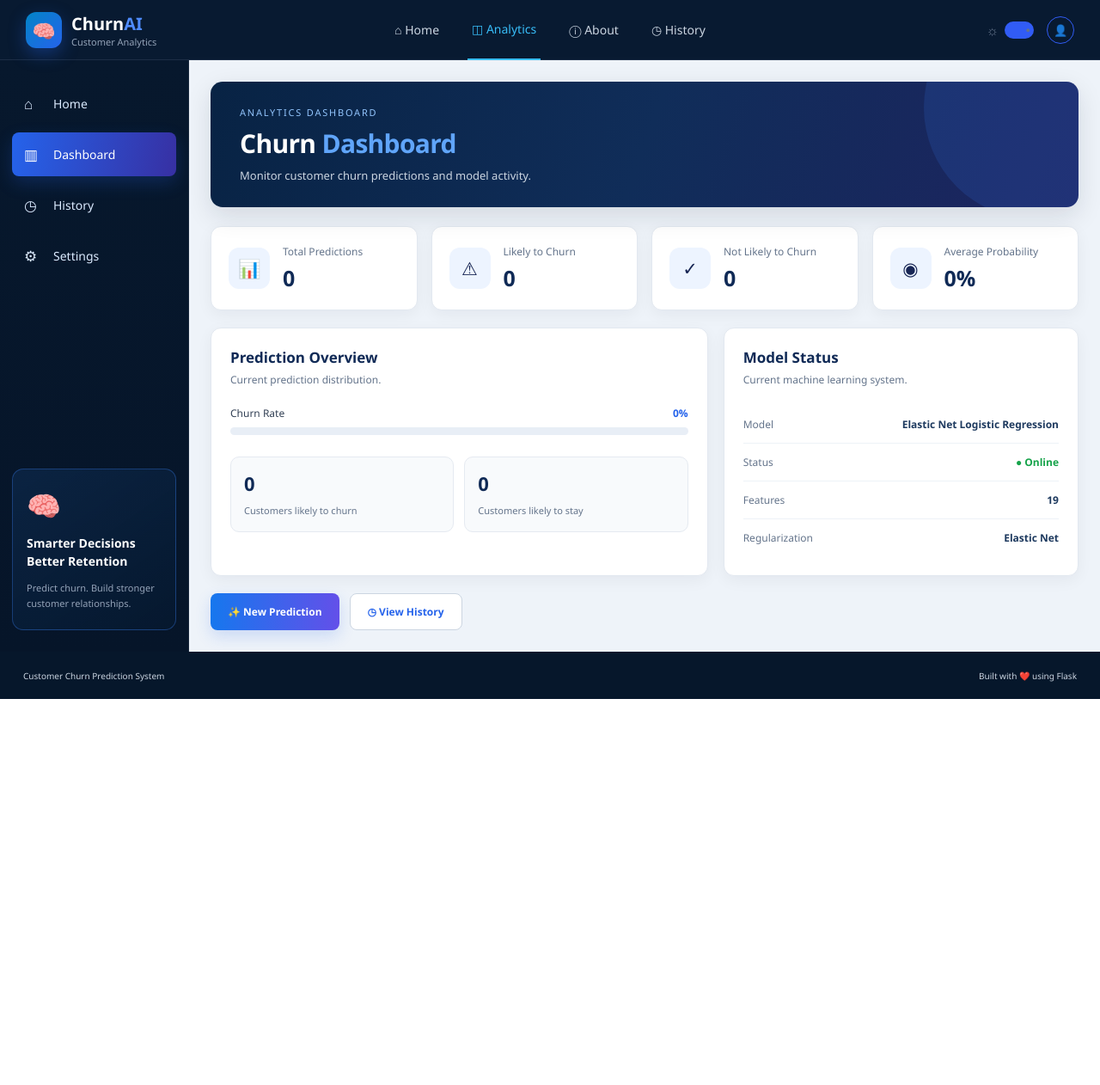
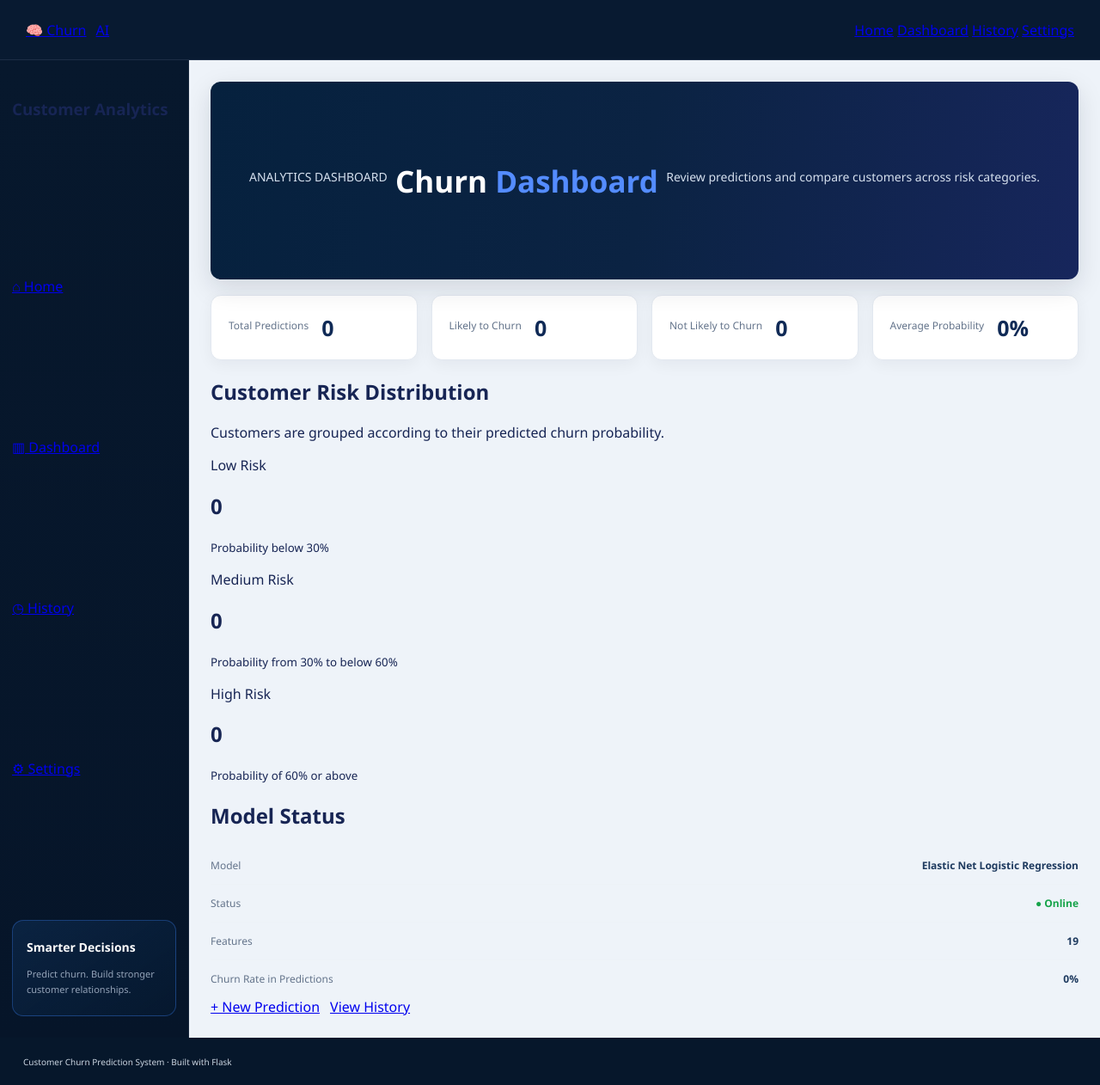
Before and after one commit to amulyaalluru2007-ctrl/Machine-Learning, a Flask app: page /dashboard in a window 1280 px wide. Shown: the whole page at 86% size. Before the commit the page ends 813 px from the top, so only its background shows below. Run offline with Flask 3, Linux system fonts and the light colour scheme; parts of the project's set-up code (start-up, migrations or seed data) failed here and were passed over.

Commit message:
Update dashboard.html

```diff
--- a/Project/customer_churn_deployment/templates/dashboard.html
+++ b/Project/customer_churn_deployment/templates/dashboard.html
@@ -1,416 +1,133 @@
+
 <!DOCTYPE html>
 <html lang="en">
-
 <head>
-
     <meta charset="UTF-8">
-
-<meta name="viewport"
-content="width=device-width, initial-scale=1.0">
-
+    <meta name="viewport" content="width=device-width, initial-scale=1.0">
     <title>ChurnAI | Dashboard</title>
-
-<link rel="stylesheet"
-href="{{ url_for('static', filename='style.css') }}">
-
+    <link rel="stylesheet" href="{{ url_for('static', filename='style.css') }}">
 </head>
-
 <body>
 
+<header class="topbar">
+    <a class="brand" href="/">🧠 Churn<span>AI</span></a>
+    <nav>
+        <a href="/">Home</a>
+        <a class="active" href="/dashboard">Dashboard</a>
+        <a href="/history">History</a>
+        <a href="/settings">Settings</a>
+    </nav>
+</header>
 
-<header class="topbar">
+<div class="page-layout">
+    <aside class="sidebar">
+        <h3>Customer Analytics</h3>
+        <a href="/">⌂ Home</a>
+        <a class="active" href="/dashboard">▥ Dashboard</a>
+        <a href="/history">◷ History</a>
+        <a href="/settings">⚙ Settings</a>
 
-<div class="brand">
+        <div class="sidebar-bottom">
+            <h3>Smarter Decisions</h3>
+            <p>Predict churn. Build stronger customer relationships.</p>
+        </div>
+    </aside>
 
-<div class="brand-logo">
-🧠
+    <main class="main-content">
+        <section class="hero">
+            <p class="eyebrow">ANALYTICS DASHBOARD</p>
+            <h1>Churn <span>Dashboard</span></h1>
+            <p>Review predictions and compare customers across risk categories.</p>
+        </section>
+
+        <section class="stats-grid">
+            <div class="stat-card">
+                <p>Total Predictions</p>
+                <h2>{{ total_predictions }}</h2>
             </div>
 
-<div>
-
-<div class="brand-name">
-Churn<span>AI</span>
+            <div class="stat-card">
+                <p>Likely to Churn</p>
+                <h2>{{ churn_count }}</h2>
             </div>
 
-<div class="brand-subtitle">
-Customer Analytics
+            <div class="stat-card">
+                <p>Not Likely to Churn</p>
+                <h2>{{ safe_count }}</h2>
             </div>
 
+            <div class="stat-card">
+                <p>Average Probability</p>
+                <h2>{{ average_probability }}%</h2>
+            </div>
+        </section>
+
+        <section class="panel">
+            <h2>Customer Risk Distribution</h2>
+            <p class="muted">Customers are grouped according to their predicted churn probability.</p>
+
+            <div class="risk-summary-grid">
+                <div class="risk-summary-card low-risk-card">
+                    <span class="dot green"></span>
+                    <div>
+                        <p>Low Risk</p>
+                        <h2>{{ low_risk_count }}</h2>
+                        <small>Probability below 30%</small>
+                    </div>
                 </div>
 
+                <div class="risk-summary-card medium-risk-card">
+                    <span class="dot yellow"></span>
+                    <div>
+                        <p>Medium Risk</p>
+                        <h2>{{ medium_risk_count }}</h2>
+                        <small>Probability from 30% to below 60%</small>
+                    </div>
                 </div>
 
+                <div class="risk-summary-card high-risk-card">
+                    <span class="dot red"></span>
+                    <div>
+                        <p>High Risk</p>
+                        <h2>{{ high_risk_count }}</h2>
+                        <small>Probability of 60% or above</small>
+                    </div>
+                </div>
+            </div>
+        </section>
 
-<nav class="top-navigation">
+        <section class="panel">
+            <h2>Model Status</h2>
 
-<a href="/">
-⌂ Home
-</a>
-
-<a href="/dashboard" class="active">
-◫ Analytics
-</a>
-
-<a href="/settings">
-ⓘ About
-</a>
-
-<a href="/history">
-◷ History
-</a>
-
-</nav>
-
-
-<div class="profile">
-
-<div class="theme-toggle">
-☼
-<span>●</span>
+            <div class="status-row">
+                <span>Model</span>
+                <strong>Elastic Net Logistic Regression</strong>
             </div>
 
-<div class="profile-icon">
-👤
+            <div class="status-row">
+                <span>Status</span>
+                <strong class="online">● Online</strong>
             </div>
 
+            <div class="status-row">
+                <span>Features</span>
+                <strong>19</strong>
             </div>
 
-</header>
+            <div class="status-row">
+                <span>Churn Rate in Predictions</span>
+                <strong>{{ churn_rate }}%</strong>
+            </div>
+        </section>
 
-
-
-<div class="page-layout">
-
-
-<aside class="sidebar">
-
-<div class="sidebar-menu">
-
-<a href="/" class="sidebar-link">
-<span>⌂</span>
-Home
-</a>
-
-<a href="/dashboard"
-class="sidebar-link active">
-
-<span>▥</span>
-Dashboard
-
-</a>
-
-<a href="/history"
-class="sidebar-link">
-
-<span>◷</span>
-History
-
-</a>
-
-<a href="/settings"
-class="sidebar-link">
-
-<span>⚙</span>
-Settings
-
-</a>
-
+        <div class="quick-actions">
+            <a href="/" class="primary-button">+ New Prediction</a>
+            <a href="/history" class="secondary-button">View History</a>
+        </div>
+    </main>
 </div>
 
-
-<div class="sidebar-bottom">
-
-<div class="sidebar-brain">
-🧠
-</div>
-
-<h3>
-Smarter Decisions
-<br>
-Better Retention
-</h3>
-
-<p>
-Predict churn. Build stronger
-customer relationships.
-</p>
-
-</div>
-
-</aside>
-
-
-
-<main class="main-content">
-
-
-<section class="dashboard-header">
-
-<div>
-
-<div class="hero-label">
-ANALYTICS DASHBOARD
-</div>
-
-<h1>
-Churn <span>Dashboard</span>
-</h1>
-
-<p>
-Monitor customer churn predictions
-and model activity.
-</p>
-
-</div>
-
-</section>
-
-
-
-<div class="stats-grid">
-
-
-<div class="stat-card">
-
-<div class="stat-icon">
-📊
-</div>
-
-<div>
-
-<p>Total Predictions</p>
-
-<h2>
-{{ total_predictions }}
-</h2>
-
-</div>
-
-</div>
-
-
-
-<div class="stat-card">
-
-<div class="stat-icon">
-⚠
-</div>
-
-<div>
-
-<p>Likely to Churn</p>
-
-<h2>
-{{ churn_count }}
-</h2>
-
-</div>
-
-</div>
-
-
-
-<div class="stat-card">
-
-<div class="stat-icon">
-✓
-</div>
-
-<div>
-
-<p>Not Likely to Churn</p>
-
-<h2>
-{{ safe_count }}
-</h2>
-
-</div>
-
-</div>
-
-
-
-<div class="stat-card">
-
-<div class="stat-icon">
-◉
-</div>
-
-<div>
-
-<p>Average Probability</p>
-
-<h2>
-{{ average_probability }}%
-</h2>
-
-</div>
-
-</div>
-
-</div>
-
-
-
-<div class="dashboard-grid">
-
-
-<div class="dashboard-card">
-
-<h2>
-Prediction Overview
-</h2>
-
-<p class="card-description">
-Current prediction distribution.
-</p>
-
-
-<div class="progress-item">
-
-<div class="progress-label">
-
-<span>Churn Rate</span>
-
-<strong>
-{{ churn_rate }}%
-</strong>
-
-</div>
-
-<div class="progress">
-
-<div class="progress-bar"
-style="width: {{ churn_rate }}%">
-</div>
-
-</div>
-
-</div>
-
-
-<div class="overview-box">
-
-<div>
-
-<strong>
-{{ churn_count }}
-</strong>
-
-<span>
-Customers likely to churn
-</span>
-
-</div>
-
-<div>
-
-<strong>
-{{ safe_count }}
-</strong>
-
-<span>
-Customers likely to stay
-</span>
-
-</div>
-
-</div>
-
-</div>
-
-
-
-<div class="dashboard-card">
-
-<h2>
-Model Status
-</h2>
-
-<p class="card-description">
-Current machine learning system.
-</p>
-
-
-<div class="status-row">
-
-<span>Model</span>
-
-<strong>
-Elastic Net Logistic Regression
-</strong>
-
-</div>
-
-
-<div class="status-row">
-
-<span>Status</span>
-
-<strong class="online">
-● Online
-</strong>
-
-</div>
-
-
-<div class="status-row">
-
-<span>Features</span>
-
-<strong>
-19
-</strong>
-
-</div>
-
-
-<div class="status-row">
-
-<span>Regularization</span>
-
-<strong>
-Elastic Net
-</strong>
-
-</div>
-
-</div>
-
-</div>
-
-
-
-<div class="quick-actions">
-
-<a href="/" class="action-button">
-✨ New Prediction
-</a>
-
-<a href="/history" class="action-button secondary">
-◷ View History
-</a>
-
-</div>
-
-
-</main>
-
-</div>
-
-
-<footer class="footer">
-
-<div>
-Customer Churn Prediction System
-</div>
-
-<div>
-Built with ❤️ using Flask
-</div>
-
-</footer>
-
+<footer class="footer">Customer Churn Prediction System · Built with Flask</footer>
 
 </body>
 </html>
```
Lines whose indentation alone changed are shown as unchanged.
